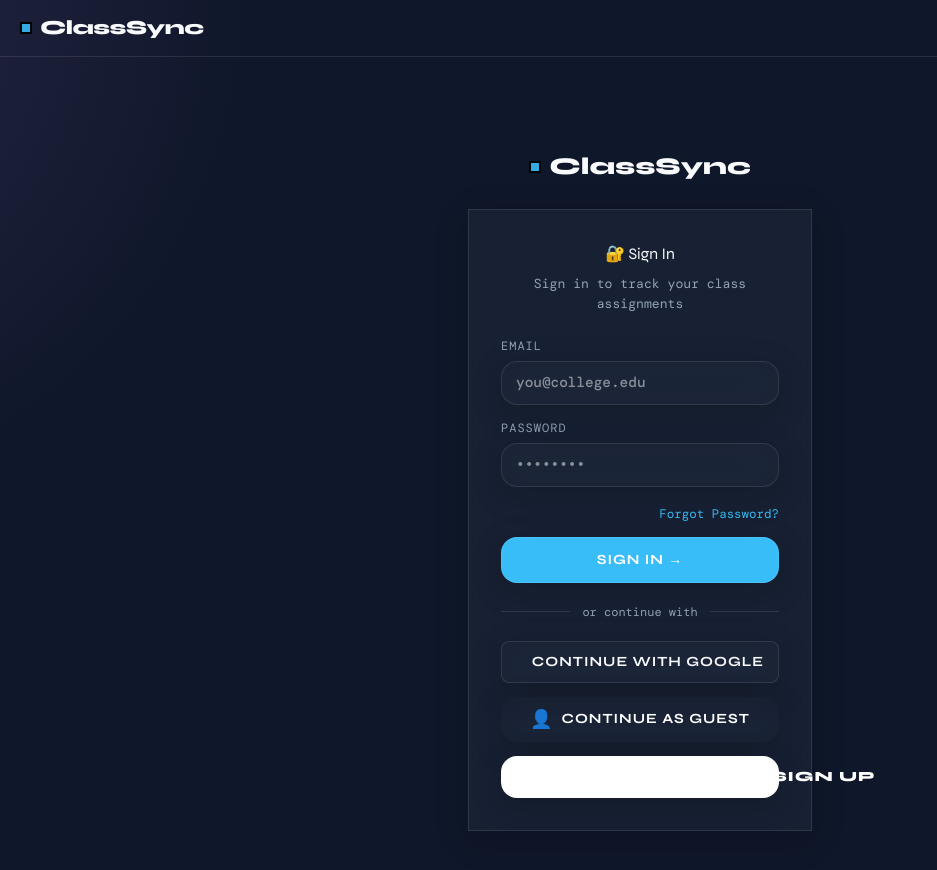
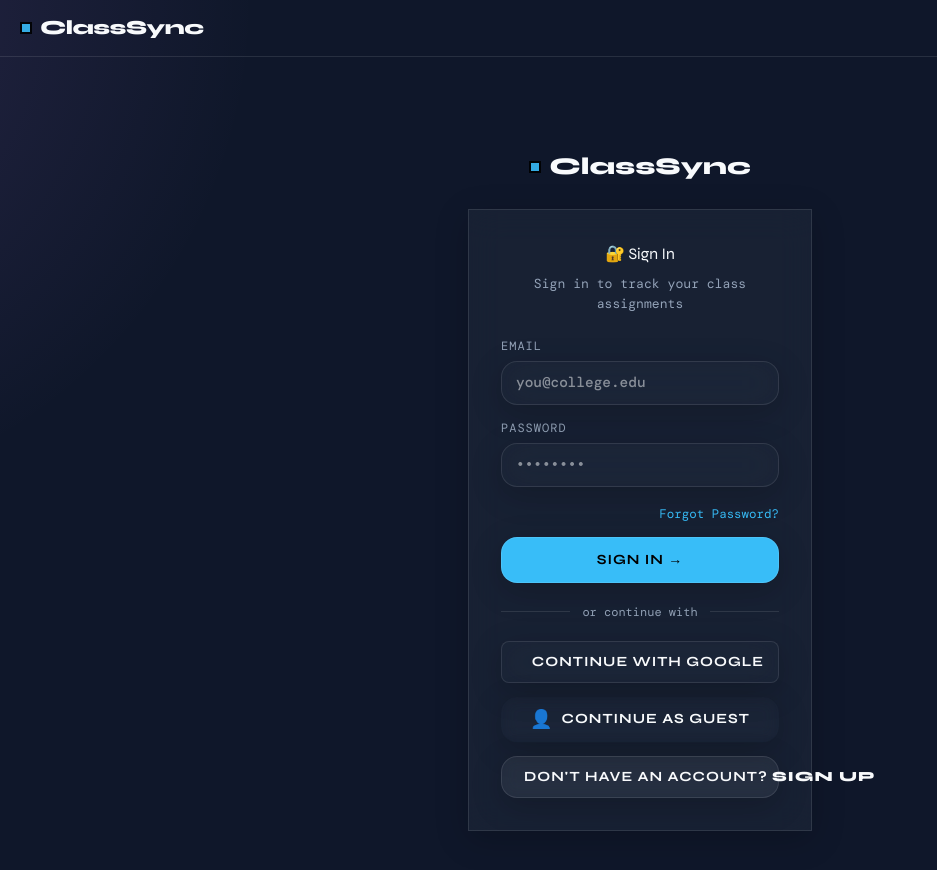
Before and after one commit to Kartikgupta-Github/ClassSync, a React (Vite) app: page / in a window 1280 px wide. Shown: the top 870 px of the page, without its empty margins (0-937 px from the left). Built offline with nearby package versions, Linux system fonts and the light colour scheme; no server answers; a web font is replaced by a local one.

Commit message:
fix: resolve invisible text on ghost buttons and steps
- Fixed .btn-ghost where white text matched the white background
- Added translucent background to .btn-ghost with backdrop-blur
- Ensured .btn-primary uses high-contrast #000 text
- Fixed .step-num colors to be visible against dark mode

```diff
--- a/src/index.css
+++ b/src/index.css
@@ -239,7 +239,7 @@
 
   .btn-primary {
     background: var(--color-accent);
-    color: #fff;
+    color: #000;
   }
 
   .btn-primary:hover {
@@ -249,14 +249,17 @@
   }
 
   .btn-ghost {
-    background: #fff;
-    color: #fff;
+    background: rgba(255, 255, 255, 0.05);
+    color: var(--color-text);
+    backdrop-filter: blur(8px);
+    -webkit-backdrop-filter: blur(8px);
   }
 
   .btn-ghost:hover {
-    background: var(--color-accent3);
+    background: rgba(255, 255, 255, 0.15);
     transform: translateY(-2px);
-    box-shadow: 0 8px 32px rgba(0, 0, 0, 0.2); backdrop-filter: blur(16px); -webkit-backdrop-filter: blur(16px);
+    box-shadow: 0 8px 32px rgba(0, 0, 0, 0.2);
+    color: var(--color-text);
   }
 
   .btn-danger {
@@ -427,15 +430,15 @@
     @apply flex items-center justify-center font-bold;
     width: 20px;
     height: 20px;
-    border: 2px solid var(--color-border);
+    border: 1px solid var(--color-border);
     font-size: 0.65rem;
-    background: #fff;
-    color: #fff;
+    background: rgba(255, 255, 255, 0.1);
+    color: var(--color-text);
   }
 
   .step-tag.active .step-num {
     background: var(--color-accent3);
-    color: #fff;
+    color: #000;
   }
 
   /* ── TASK CARDS ── */
```
